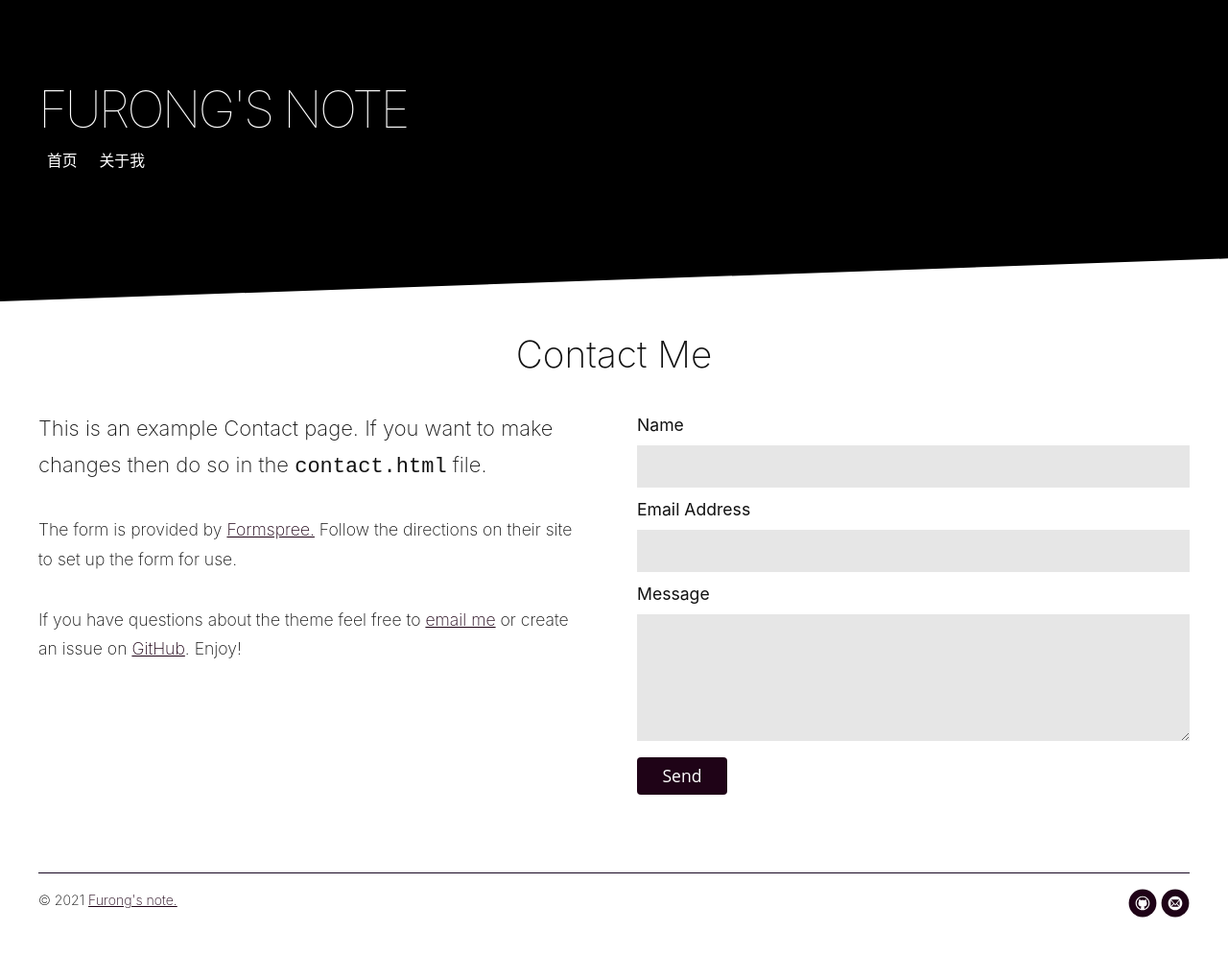
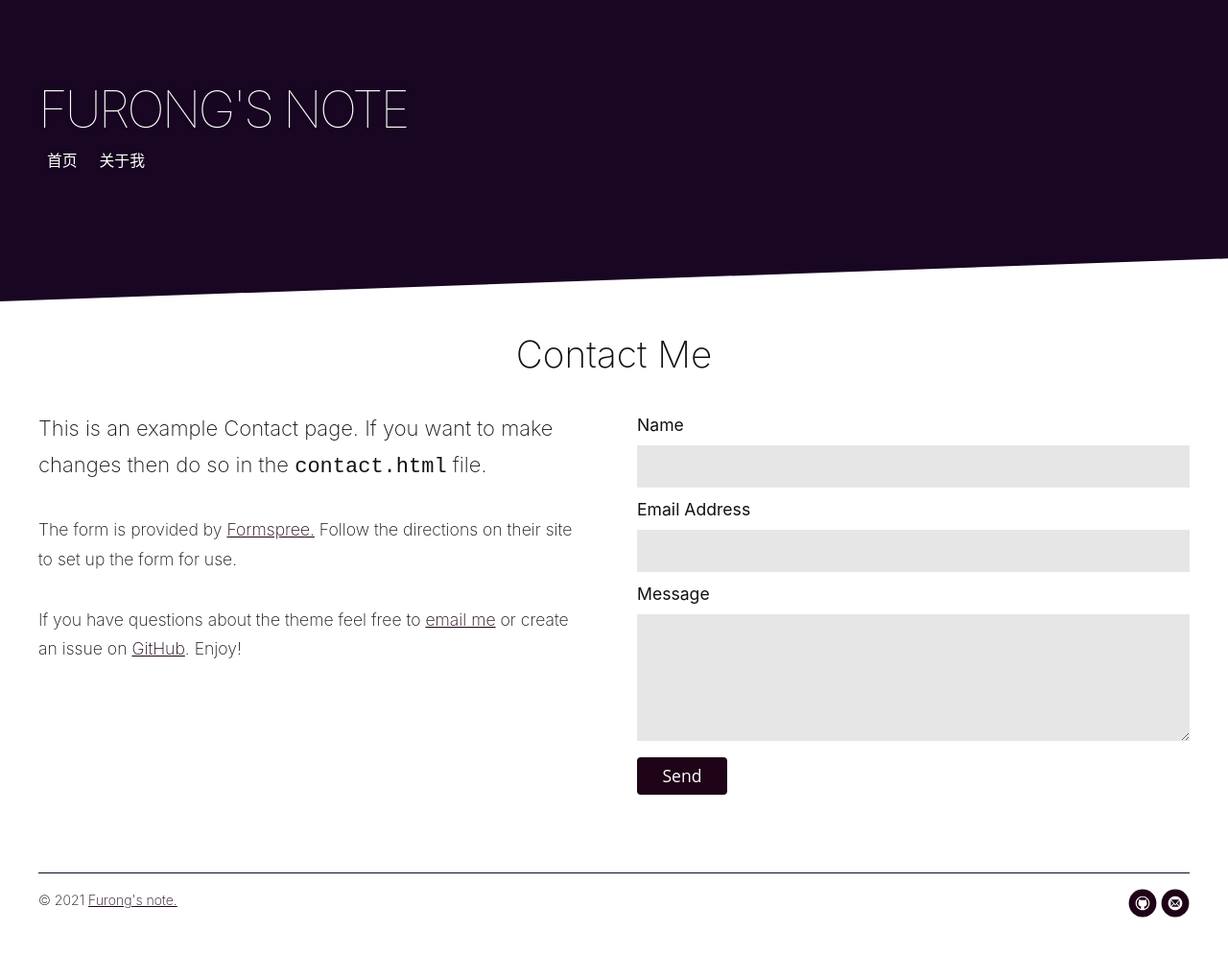
Before and after one commit to liangfurong/liangfurong.github.io, a Jekyll site: the page built from contact.md, in a window 1280 px wide. Shown: the whole page at 96% size. Built offline with Jekyll 4.4.1, drawn with Linux system fonts in a browser that asks for light colours; nearby versions of some CDN libraries; library files that are not in the unit come from our copies; comment, search, counter and statistics services are not loaded.

Commit message:
add code

```diff
--- a/_includes/header.html
+++ b/_includes/header.html
@@ -1,4 +1,4 @@
- <div class="header" style="background-color: {{ page.color | default: '#000000' }};background-size: cover;background-position: 20%;background-image:url({{ page.background  }})">
+ <div class="header" style="background-color: {{ page.color | default: '#180622' }};background-size: cover;background-position: 20%;background-image:url({{ page.background  }})">
      <div class="container">
          <h1 class="logo"><a href="{{ site.baseurl }}/">{{ site.title }}</a></h1>
          <nav class="nav-collapse">
```
